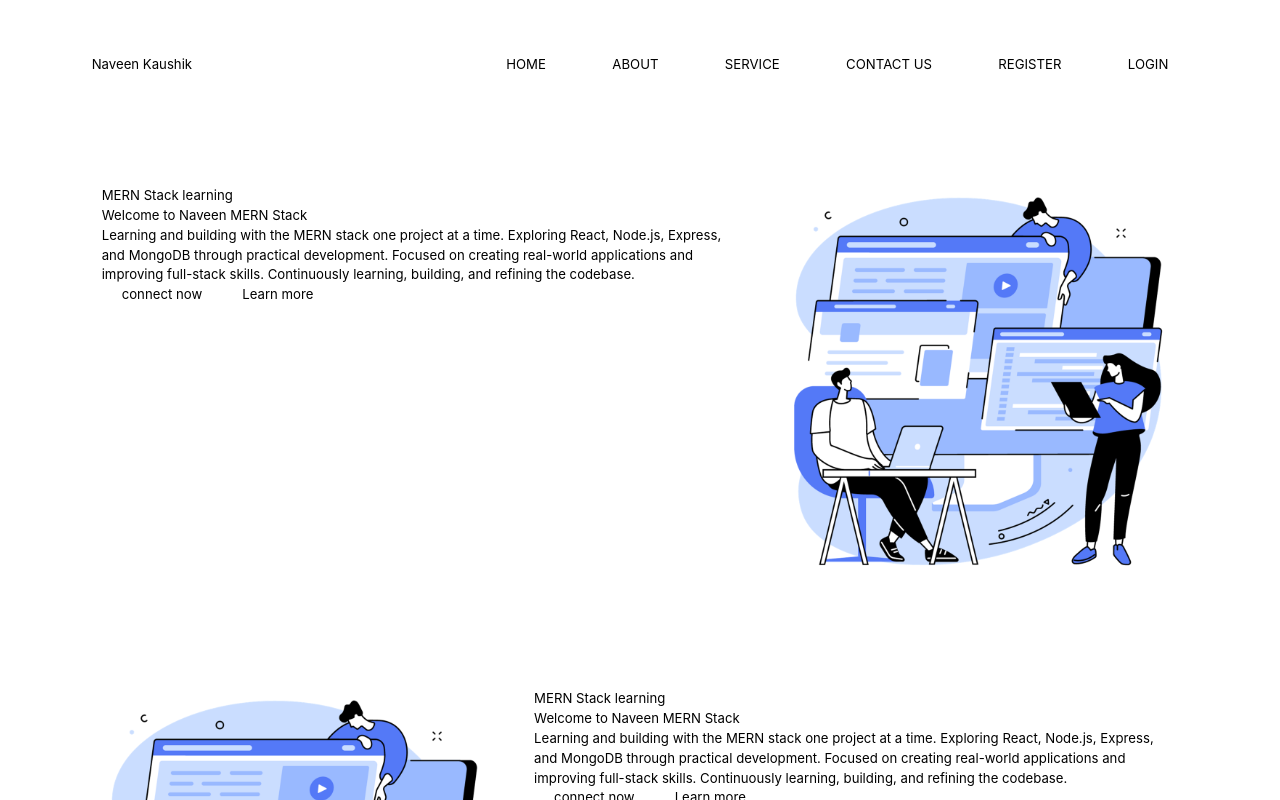
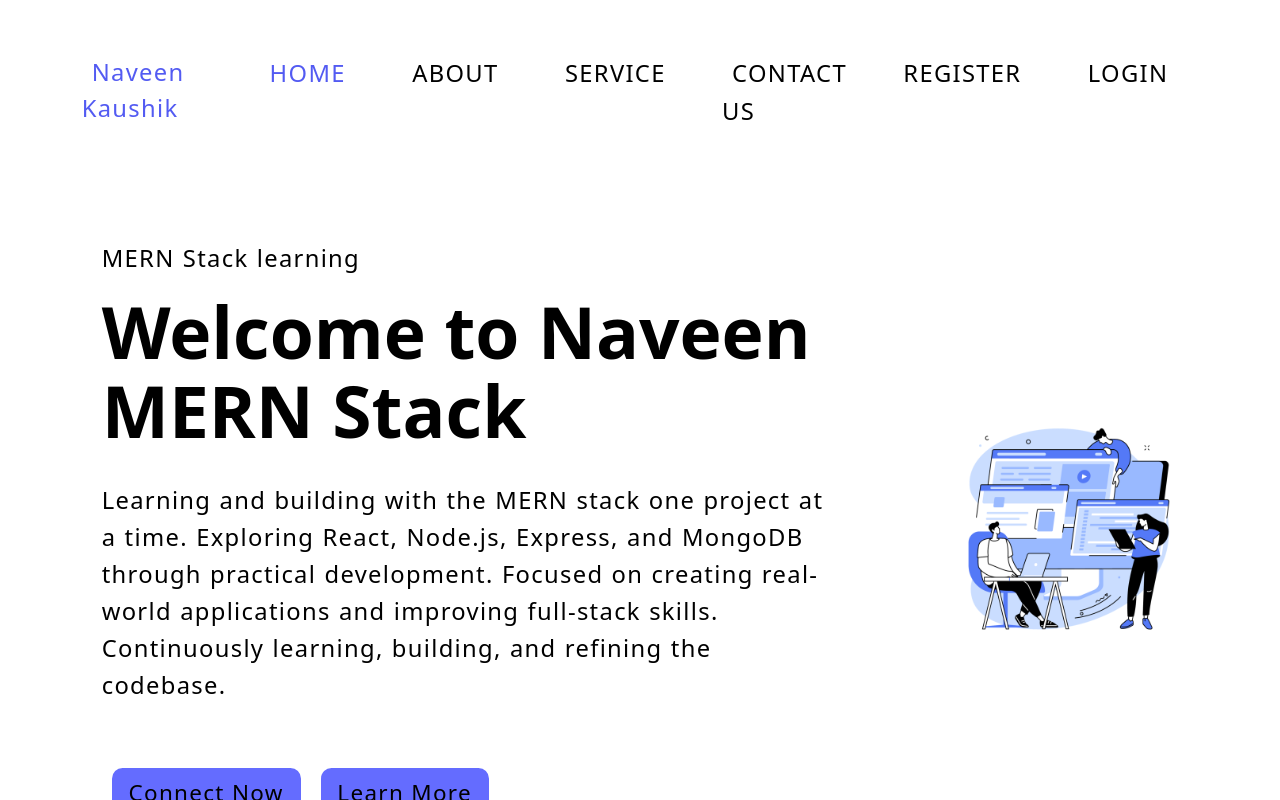
Before and after one commit to Naveen4222/MERN-Stack-Development, a React (Vite) app in the folder client/: page / in a window 1280 px wide. Shown: the top 800 px of the page. Built offline with nearby package versions, Linux system fonts and the light colour scheme.

Commit message:
index.css modified

```diff
--- a/client/src/index.css
+++ b/client/src/index.css
@@ -1,11 +1,129 @@
 @import "tailwindcss";
 
-*{
+* {
     margin: 0;
     padding: 0 10px;
     box-sizing: border-box;
+    font-family: Urbanist, system-ui, Avenir, Helvetics, Arial, sans-serif;
+    color-scheme: light dark;
 }
 
-html{
+:root {
+    --bg-color: #f4f3ff;
+    --btn-color: #646cff;
+    --dark-color: #242424;
+    --helper-color: #99b9ff;
+}
+
+html {
     font-size: 82.5%;
 }
+
+/* base style */
+body {
+    margin: 0;
+    min-width: 32rem;
+    min-height: 100vh;
+}
+
+h1 {
+    font-size: 5.4rem;
+    line-height: 1.1;
+    font-weight: bold;
+}
+
+p,
+li,
+label,
+input,
+textarea {
+    font-size: 1.8rem;
+    line-height: 1.56;
+    letter-spacing: 0.1rem;
+    word-spacing: 0.06rem;
+}
+
+a {
+    font-weight: 500;
+    font-size: 1.8rem;
+    letter-spacing: 0.1rem;
+    text-decoration: inherit;
+
+}
+
+li {
+    list-style: none;
+}
+
+/* layout design */
+
+.container {
+    max-width: 140rem;
+    padding: 4rem 2.4rem;
+    margin: 0 auto;
+}
+
+.grid {
+    display: grid;
+    gap: 6.5rem;
+}
+
+.grid-two-cols {
+    grid-template-columns: repeat(2, 1fr);
+}
+
+/* Module Rules Reusable */
+
+button {
+    text-transform: capitalize;
+    padding: 0.6rem 1.2rem;
+    font-size: 1.7rem;
+    font-weight: 500;
+    background-color: var(--btn-color);
+    border-radius: 0.8rem;
+    transition: border-color 0.3s;
+    --webkit-border-radius: 0.8rem;
+    -moz-border-radius: 0.8rem;
+    -ms-border-radius: 0.8rem;
+    -o-border-radius: 0.8rem;
+    border: 0.1rem solid transparent;
+    cursor: pointer;
+    letter-spacing: 0.1rem;
+}
+
+/* state rule */
+
+button:hover {
+    box-shadow: inset 0 0 0 0.2rem var(--bg-color);
+
+}
+
+a:hover,
+a.active {
+    color: #535bf2
+}
+
+/* Hero Section */
+.section-hero {
+    & .grid {
+        align-items: center;
+    }
+
+
+    .hero-content {
+        & p {
+            margin: 2.4rem 0 4.8rem 0;
+
+            &:first-child {
+                margin: 0 0 1.2rem 0;
+            }
+        }
+    }
+    .hero-image{
+        justify-items: center ;
+        &:img{
+            height: auto;
+            width: 70%;
+        }
+    }
+}
```
